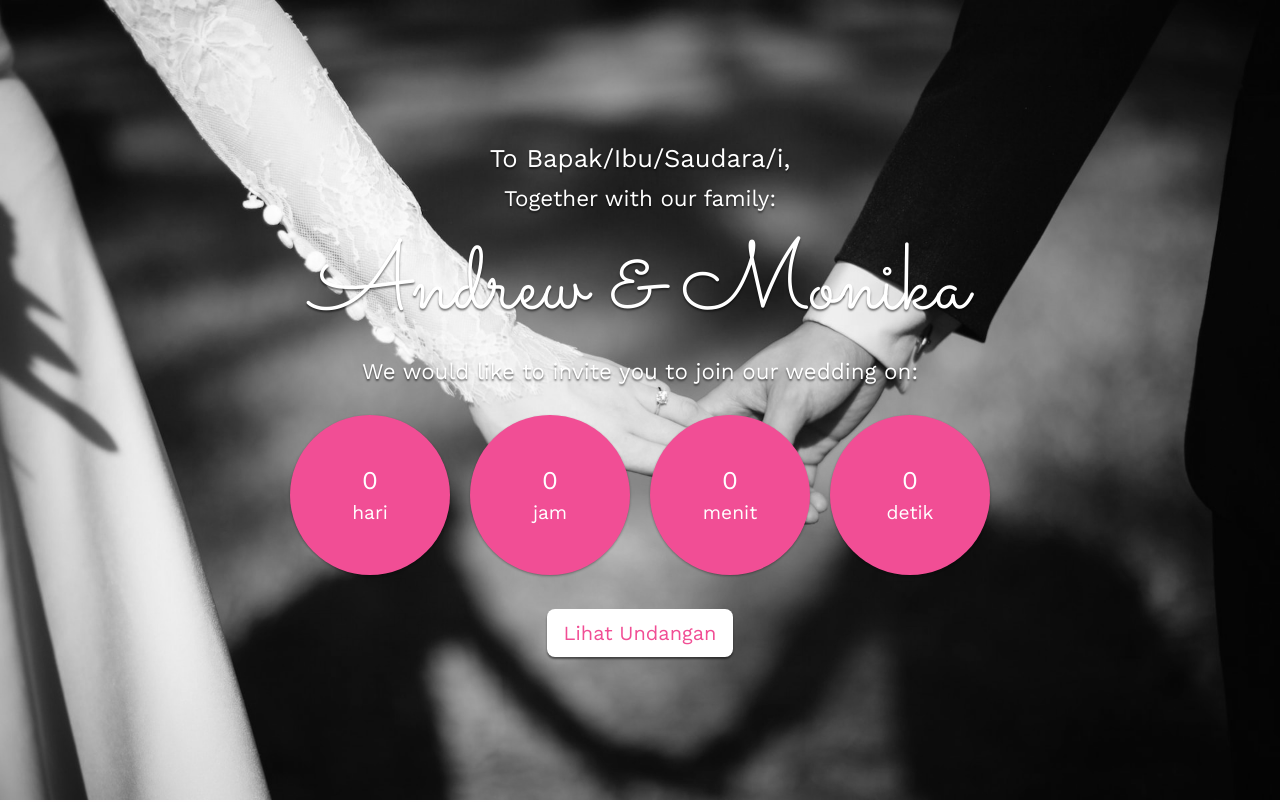
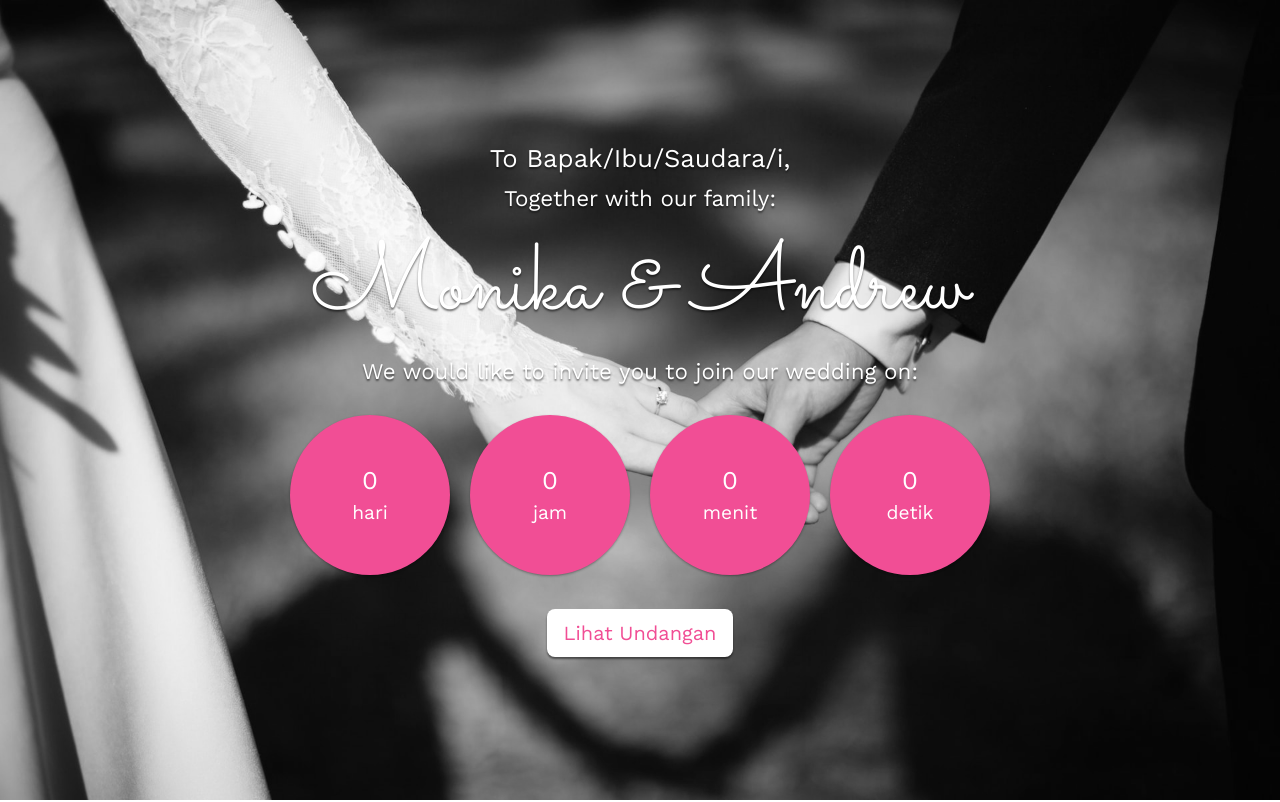
Before and after one commit to monikasembiring/wedding-invitation, a plain HTML site: page index.html in a window 1280 px wide. Shown: the top 802 px of the page. Drawn offline with nearby package versions, Linux system fonts and the light colour scheme; some packages are replaced by stand-ins of ours; a script that the page names is missing.

Commit message:
Update index.html

```diff
--- a/index.html
+++ b/index.html
@@ -31,7 +31,7 @@
     <main>
       <h4>To <span>attende name, </span></h4>
       <p>Together with our family:</p>
-      <h1>Andrew & Monika</h1>
+      <h1>Monika & Andrew</h1>
       <p>We would like to invite you to join our wedding on:</p>
       <div class="simply-countdown"></div>
       <a href="#home" class="btn btn-lg mt-4" onClick="enableScroll()">Lihat Undangan</a>
```
